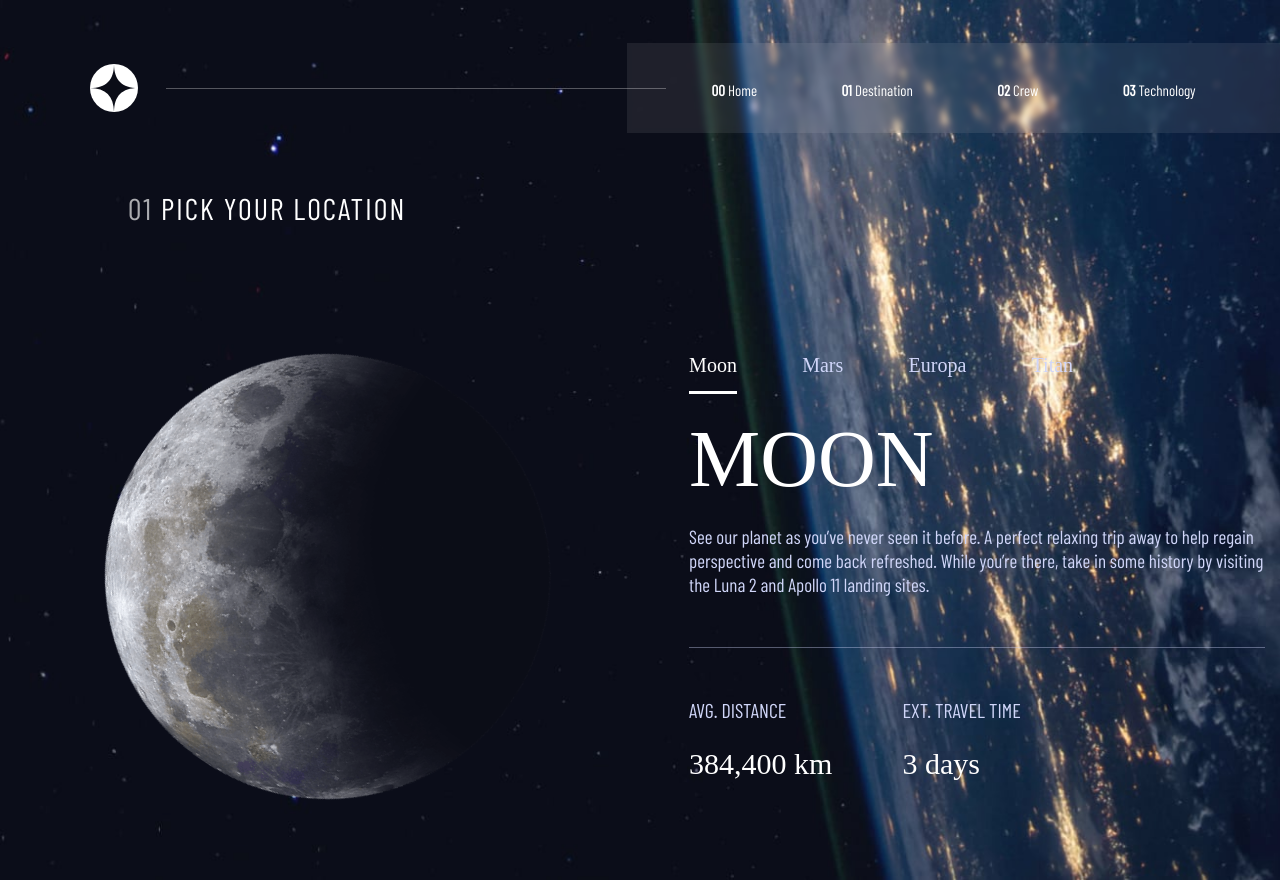
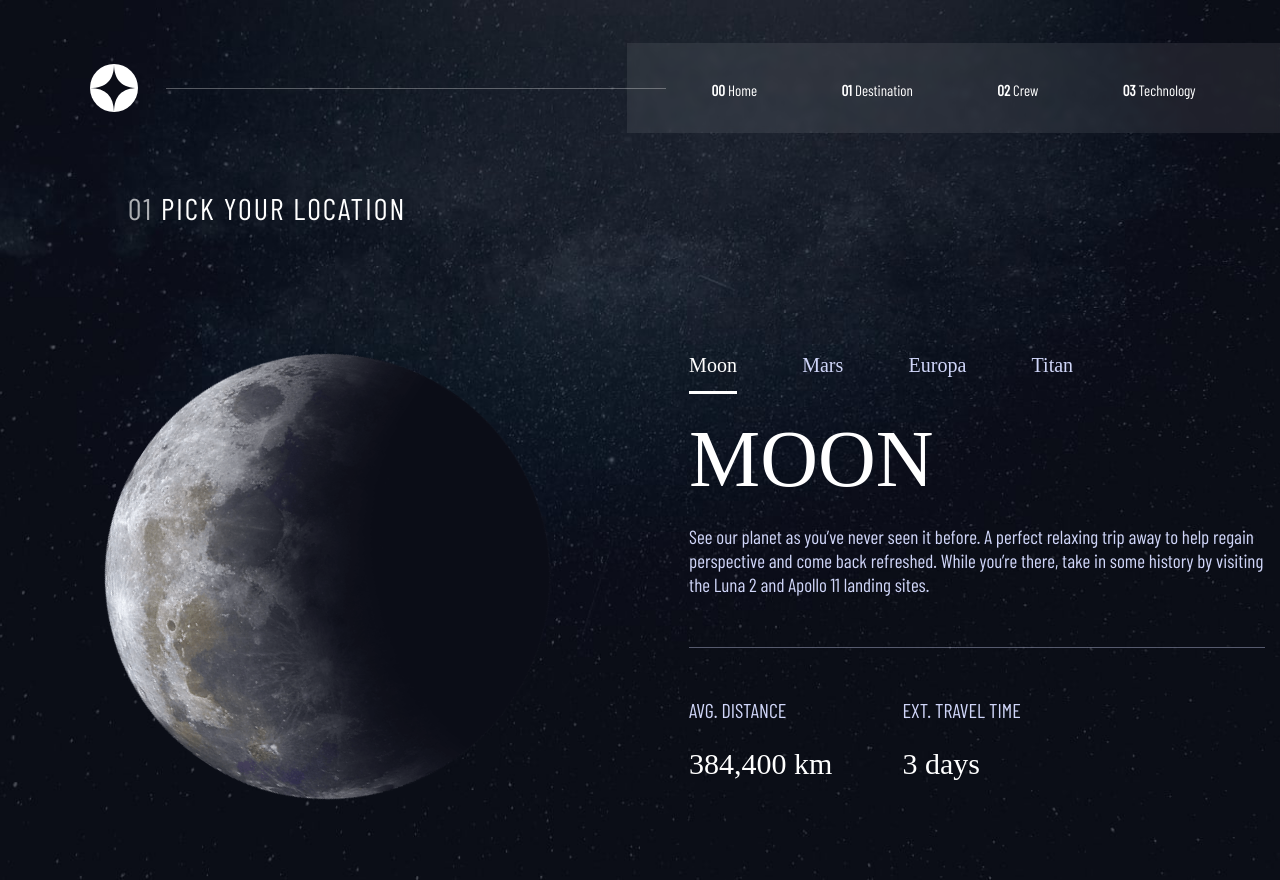
Before and after one commit to tejveer755/space-tour-programe, a React (Vite) app: page /space-tour-programe/destination in a window 1280 px wide. Built offline with nearby package versions, Linux system fonts and the light colour scheme; a web font is replaced by a local one.

Commit message:
Update App.jsx

```diff
--- a/src/App.jsx
+++ b/src/App.jsx
@@ -35,7 +35,7 @@ function App() {
       const width = window.innerWidth;
 
       switch (location.pathname) {
-        case '/':
+        case '/space-tour-programe/':
           if (width >= 1024) {
             setBgImg({ backgroundImage: `url(${homeDesktop})` });
           } else if (width >= 768) {
@@ -44,7 +44,7 @@ function App() {
             setBgImg({ backgroundImage: `url(${homeMobile})` });
           }
           break;
-        case '/destination':
+        case '/space-tour-programe/destination':
           if (width >= 1024) {
             setBgImg({ backgroundImage: `url(${destinationDesktop})` });
           } else if (width >= 768) {
@@ -53,7 +53,7 @@ function App() {
             setBgImg({ backgroundImage: `url(${destinationMobile})` });
           }
           break;
-        case '/crew':
+        case '/space-tour-programe/crew':
           if (width >= 1024) {
             setBgImg({ backgroundImage: `url(${crewDesktop})` });
           } else if (width >= 768) {
@@ -62,7 +62,7 @@ function App() {
             setBgImg({ backgroundImage: `url(${crewMobile})` });
           }
           break;
-        case '/technology':
+        case '/space-tour-programe/technology':
           if (width >= 1024) {
             setBgImg({ backgroundImage: `url(${technologyDesktop})` });
           } else if (width >= 768) {
```
